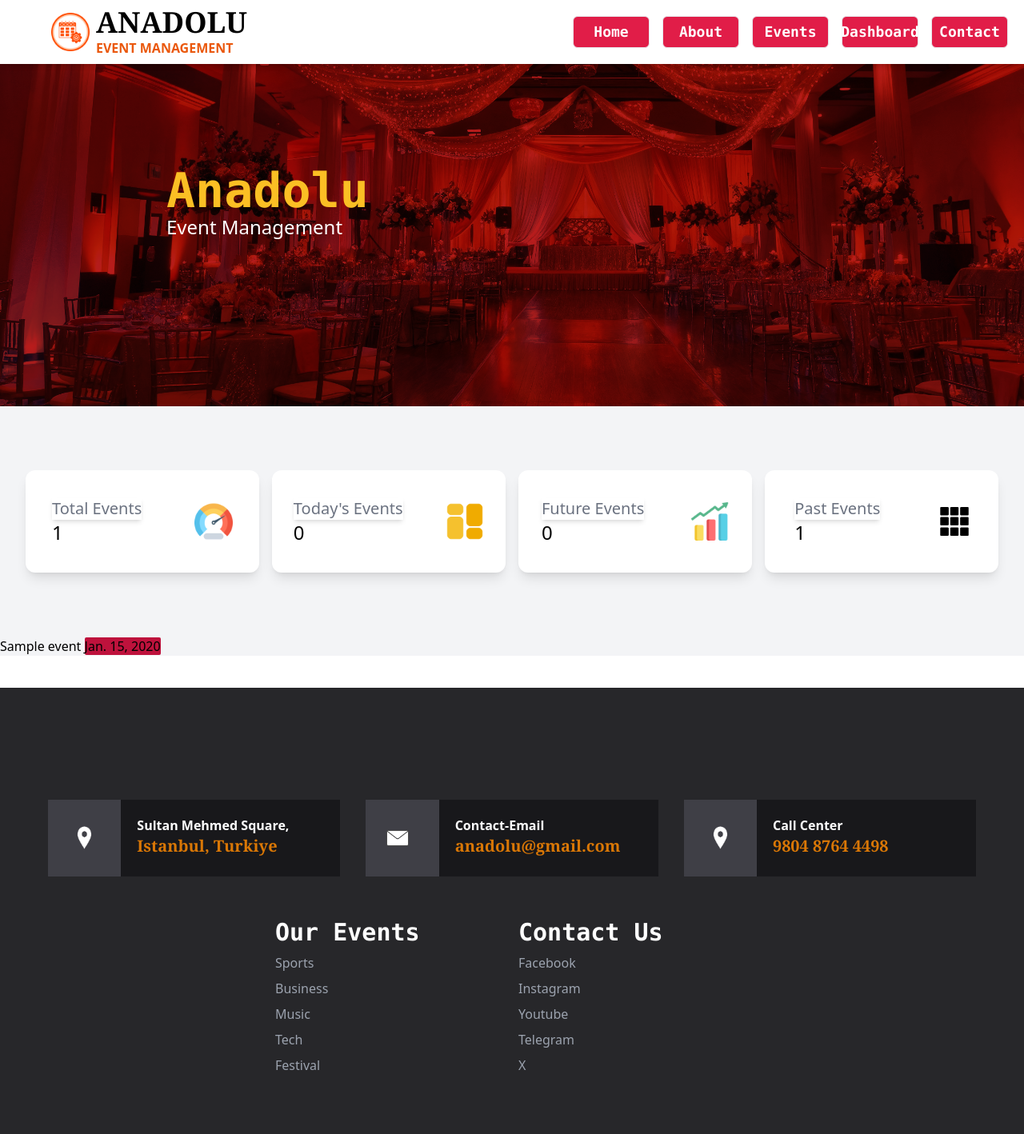
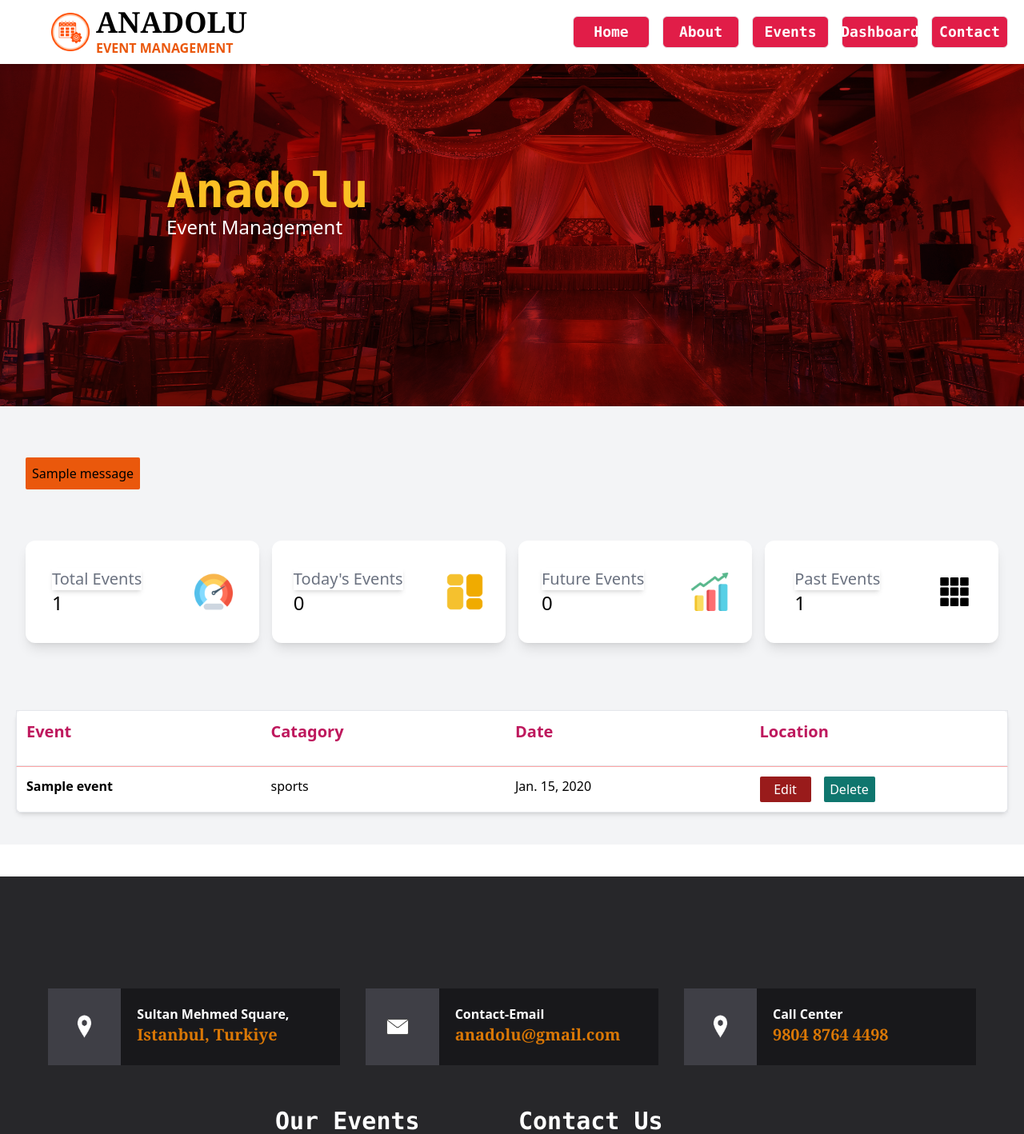
Before and after one commit to robiulhossain-dev/event-management, a Django app: page /events/user-dashboard/ in a window 1280 px wide. Shown: the top 1418 px of the page at 80% size. Before the commit the page ends 1338 px from the top, so only its background shows below. Run offline with Django 5.2, Linux system fonts and the light colour scheme; tables that the repository leaves empty hold one stand-in row (values such as "Sample post"); one stand-in notice (Sample message) is shown.

Commit message:
update and delete operation developed successfully

```diff
--- a/events/templates/dashboard/user_dashboard.html
+++ b/events/templates/dashboard/user_dashboard.html
@@ -2,8 +2,18 @@
 {% load static %}
 {% block events-home-page %}
 
-<div class="bg-gray-100">
-    <div class="grid grid-cols-4 gap-4 px-8 py-20">
+<div class="bg-gray-100 pb-5">
+    <div class="pl-8 pt-16">
+        {% if messages %}
+          {% for message in messages %}
+            <div class=" bg-orange-600 p-2 w-fit h-fit rounded-sm {% if message.tags == 'success' %}{% endif %}">
+              {{message}}
+            </div>
+          {% endfor %}
+        {% endif %}
+      </div>
+
+    <div class="grid grid-cols-4 gap-4 px-8 py-16">
         <a href="{% url "user-dashboard" %}">
             <div class="bg-white h-32 w-full rounded-xl flex justify-around items-center shadow-lg">
                 <div>
@@ -58,10 +68,34 @@
 
     </div>
 
-    <div>
+    <div class=" bg-white m-5 rounded-lg border-none shadow-md">
+        {% comment %} <form method='GET'> {% endcomment %}
+            <div class="border grid grid-cols-4 gap-2 p-3">
+                <h1 class="font-sans font-semibold text-xl text-pink-700 pb-4">Event</h1>
+                <h1 class="font-sans font-semibold text-xl text-pink-700 pb-4">Catagory</h1>
+                <h1 class="font-sans font-semibold text-xl text-pink-700 pb-4">Date</h1>
+                <h1 class="font-sans font-semibold text-xl text-pink-700 pb-4">Location</h1>
+            </div>
             {% for event in events %}
-                <div>{{event.name}} <span class="bg-rose-700 w-fit rounded-sm">{{event.date}}</span></div>
+
+                <div class="border border-t-red-300 grid grid-cols-4 gap-2 p-3">
+                    <a href="{% url "event-details" %}?id={{event.id}}">
+                        <h1 class="hover:text-amber-600 font-sans font-semibold">{{event.name}}</h1>
+                    </a>
+                    <h1>{{event.catagory}}</h1>
+                    <h1>{{event.date}}</h1>
+                    <div class="flex gap-4">
+                        <a href="{% url "update-event" event.id %}" class="w-16 h-8 bg-red-800 rounded-sm text-center pt-1 text-white">Edit</a>
+                        <form action="{% url "delete-event" event.id %}" method= 'POST' class="w-16 h-8 bg-teal-700 rounded-sm text-center pt-1 text-white">
+                            {% csrf_token %}
+                            <button type="submit">Delete</button>
+                        </form>
+                    </div>
+                    {% comment %} <h1>{{event.location}}</h1> {% endcomment %}
+                </div>
+
             {% endfor %}
+        {% comment %} </form> {% endcomment %}
     </div>
 
 
--- a/events/urls.py
+++ b/events/urls.py
@@ -1,5 +1,5 @@
 from django.urls import path
-from events.views import test_event,home, eventlist, event_details, user_dashboard, create_event
+from events.views import test_event,home, eventlist, event_details, user_dashboard, create_event, update_event, delete_event
 
 urlpatterns = [
     path('test-event/', test_event),
@@ -8,4 +8,6 @@ urlpatterns = [
     path('event-details/', event_details, name='event-details'),
     path('user-dashboard/', user_dashboard, name='user-dashboard'),
     path('create-event/', create_event, name='create-event'),
+    path('update-event/<int:id>/', update_event, name='update-event'),
+    path('delete-event/<int:id>/', delete_event, name='delete-event'),
 ]
--- a/events/views.py
+++ b/events/views.py
@@ -107,3 +107,31 @@ def create_event(request):
         "form" : form
     }
     return render(request, "dashboard/create_event.html", context)
+
+
+def update_event(request, id):
+
+    event = Event.objects.get(id=id)
+    print(event.name)
+    form = EventModelForm(instance=event)
+
+    if request.method == 'POST':
+        form = EventModelForm(request.POST, instance=event)
+        if form.is_valid():
+            form.save()
+            messages.success(request, "Event Edited Successfully")
+            return redirect('user-dashboard')
+
+    context = {
+        'form' : form,
+    }
+
+    return render(request, "dashboard/create_event.html", context)
+
+
+def delete_event(request, id):
+    if request.method == 'POST':
+        event = Event.objects.get(id=id)
+        event.delete()
+        messages.success(request,"Event Deleted Successfully")
+        return redirect('user-dashboard')
--- a/static/css/output.css
+++ b/static/css/output.css
@@ -660,6 +660,10 @@ video {
   grid-column-start: 3;
 }
 
+.m-5 {
+  margin: 1.25rem;
+}
+
 .m-8 {
   margin: 2rem;
 }
@@ -766,12 +762,21 @@ video {
   height: 2rem;
 }
 
+.h-fit {
+  height: -moz-fit-content;
+  height: fit-content;
+}
+
 .w-1\/2 {
   width: 50%;
 }
 
 .w-12 {
   width: 3rem;
+}
+
+.w-20 {
+  width: 5rem;
 }
 
 .w-24 {
@@ -794,25 +799,17 @@ video {
   width: 2.25rem;
 }
 
-.w-fit {
-  width: -moz-fit-content;
-  width: fit-content;
-}
-
 .w-full {
   width: 100%;
 }
 
-.w-20 {
-  width: 5rem;
+.w-16 {
+  width: 4rem;
 }
 
-.w-40 {
-  width: 10rem;
-}
-
-.w-32 {
-  width: 8rem;
+.w-fit {
+  width: -moz-fit-content;
+  width: fit-content;
 }
 
 .border-collapse {
@@ -925,6 +914,10 @@ video {
   border-style: solid;
 }
 
+.border-none {
+  border-style: none;
+}
+
 .border-gray-300 {
   --tw-border-opacity: 1;
   border-color: rgb(209 213 219 / var(--tw-border-opacity, 1));
@@ -933,6 +926,11 @@ video {
 .border-teal-500 {
   --tw-border-opacity: 1;
   border-color: rgb(20 184 166 / var(--tw-border-opacity, 1));
+}
+
+.border-t-red-300 {
+  --tw-border-opacity: 1;
+  border-top-color: rgb(252 165 165 / var(--tw-border-opacity, 1));
 }
 
 .bg-gray-100 {
@@ -960,9 +958,9 @@ video {
   background-color: rgb(225 29 72 / var(--tw-bg-opacity, 1));
 }
 
-.bg-rose-700 {
+.bg-teal-600 {
   --tw-bg-opacity: 1;
-  background-color: rgb(190 18 60 / var(--tw-bg-opacity, 1));
+  background-color: rgb(13 148 136 / var(--tw-bg-opacity, 1));
 }
 
 .bg-white {
@@ -985,33 +983,14 @@ video {
   background-color: rgb(24 24 27 / var(--tw-bg-opacity, 1));
 }
 
-.bg-slate-950 {
+.bg-red-800 {
   --tw-bg-opacity: 1;
-  background-color: rgb(2 6 23 / var(--tw-bg-opacity, 1));
-}
-
-.bg-lime-600 {
-  --tw-bg-opacity: 1;
-  background-color: rgb(101 163 13 / var(--tw-bg-opacity, 1));
+  background-color: rgb(153 27 27 / var(--tw-bg-opacity, 1));
 }
 
 .bg-teal-700 {
   --tw-bg-opacity: 1;
   background-color: rgb(15 118 110 / var(--tw-bg-opacity, 1));
-}
-
-.bg-teal-500 {
-  --tw-bg-opacity: 1;
-  background-color: rgb(20 184 166 / var(--tw-bg-opacity, 1));
-}
-
-.bg-teal-600 {
-  --tw-bg-opacity: 1;
-  background-color: rgb(13 148 136 / var(--tw-bg-opacity, 1));
-}
-
-.bg-none {
-  background-image: none;
 }
 
 .bg-cover {
@@ -1039,6 +1018,10 @@ video {
   padding: 0.5rem;
 }
 
+.p-3 {
+  padding: 0.75rem;
+}
+
 .p-4 {
   padding: 1rem;
 }
@@ -1090,14 +1076,17 @@ video {
   padding-bottom: 5rem;
 }
 
-.py-4 {
-  padding-top: 1rem;
+.py-16 {
+  padding-top: 4rem;
+  padding-bottom: 4rem;
+}
+
+.pb-4 {
   padding-bottom: 1rem;
 }
 
-.py-2 {
-  padding-top: 0.5rem;
-  padding-bottom: 0.5rem;
+.pb-5 {
+  padding-bottom: 1.25rem;
 }
 
 .pl-16 {
@@ -1116,24 +1105,28 @@ video {
   padding-top: 1.25rem;
 }
 
-.pt-4 {
-  padding-top: 1rem;
+.pt-9 {
+  padding-top: 2.25rem;
 }
 
-.pt-8 {
-  padding-top: 2rem;
+.pt-2 {
+  padding-top: 0.5rem;
 }
 
-.pt-6 {
-  padding-top: 1.5rem;
+.pt-1 {
+  padding-top: 0.25rem;
 }
 
-.pt-7 {
-  padding-top: 1.75rem;
+.pl-8 {
+  padding-left: 2rem;
 }
 
-.pt-9 {
-  padding-top: 2.25rem;
+.pt-16 {
+  padding-top: 4rem;
+}
+
+.text-center {
+  text-align: center;
 }
 
 .font-mono {
@@ -1229,6 +1227,11 @@ video {
   color: rgb(234 88 12 / var(--tw-text-opacity, 1));
 }
 
+.text-pink-700 {
+  --tw-text-opacity: 1;
+  color: rgb(190 24 93 / var(--tw-text-opacity, 1));
+}
+
 .text-rose-700 {
   --tw-text-opacity: 1;
   color: rgb(190 18 60 / var(--tw-text-opacity, 1));
--- a/static/css/style.css
+++ b/static/css/style.css
@@ -1,3 +1,9 @@
 .edit-img{
     width: 500px;
 }
+
+.card-img{
+    width: 300px;
+    /* object-fit : cover; */
+    border-radius:3px;
+}
```
Also changed, not shown: other parts of static/css/output.css (+26 -55 lines).
